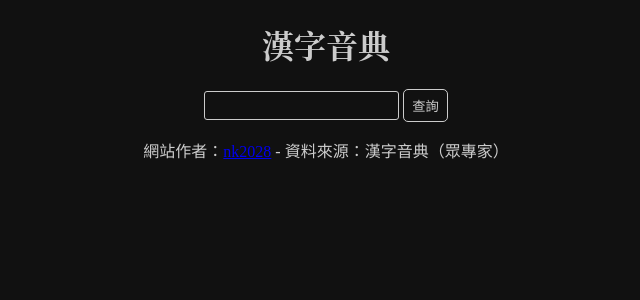
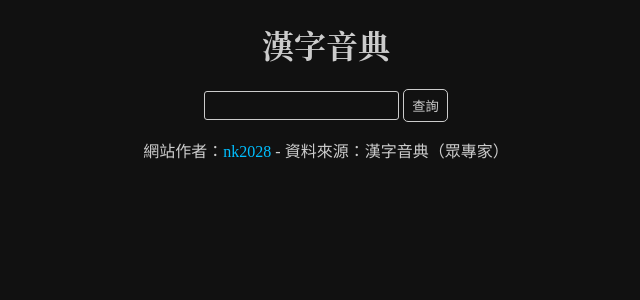
Before and after one commit to nk2028/hdqt, a SvelteKit app: page / in a window 1280 px wide. Shown: the top 300 px of the page, without its empty margins (314-954 px from the left). Built offline with nearby package versions, Linux system fonts and the light colour scheme.

Commit message:
Enable SSR

```diff
--- a/package.json
+++ b/package.json
@@ -16,6 +16,7 @@
 		"@fontsource/fira-mono": "^4.5.10",
 		"@neoconfetti/svelte": "^1.0.0",
 		"@sveltejs/adapter-auto": "^2.0.0",
+		"@sveltejs/adapter-static": "^2.0.2",
 		"@sveltejs/kit": "^1.5.0",
 		"@types/cookie": "^0.5.1",
 		"@typescript-eslint/eslint-plugin": "^5.45.0",
--- /dev/null
+++ b/src/routes/+layout.js
@@ -0,0 +1 @@
+export const prerender = true;
--- a/src/routes/+page.svelte
+++ b/src/routes/+page.svelte
@@ -54,5 +54,5 @@ input[type="submit"] {
 
 	<DataTable results={results}/>
 
-	<p>網站作者：<a href="https://github.com/nk2028">nk2028</a> - 資料來源：漢字音典（眾專家）</p>
+	<p>網站作者：<a href="https://github.com/nk2028/chinese-dialect-pronunciation-atlas-website">nk2028</a> - 資料來源：漢字音典（眾專家）</p>
 </div>
--- a/src/routes/styles.css
+++ b/src/routes/styles.css
@@ -16,3 +16,8 @@ body {
 h1 {
 	font-family: Roboto, 'Source Han Serif C', 'Source Han Serif K', 'Noto Serif CJK KR', sans-serif;
 }
+
+a {
+	color: deepskyblue;
+	text-decoration: none;
+}
--- a/svelte.config.js
+++ b/svelte.config.js
@@ -1,18 +1,20 @@
-import adapter from '@sveltejs/adapter-auto';
+import adapter from '@sveltejs/adapter-static';
 import { vitePreprocess } from '@sveltejs/kit/vite';
 
-/** @type {import('@sveltejs/kit').Config} */
-const config = {
+export default {
 	// Consult https://kit.svelte.dev/docs/integrations#preprocessors
 	// for more information about preprocessors
 	preprocess: vitePreprocess(),
 
 	kit: {
-		// adapter-auto only supports some environments, see https://kit.svelte.dev/docs/adapter-auto for a list.
-		// If your environment is not supported or you settled on a specific environment, switch out the adapter.
-		// See https://kit.svelte.dev/docs/adapters for more information about adapters.
-		adapter: adapter()
+		adapter: adapter({
+			// default options are shown. On some platforms
+			// these options are set automatically — see below
+			pages: 'build',
+			assets: 'build',
+			fallback: undefined,
+			precompress: true,
+			strict: true
+		})
 	}
 };
-
-export default config;
```
Also changed, not shown: 1 other file (tests, documents, lock files or other folders).
